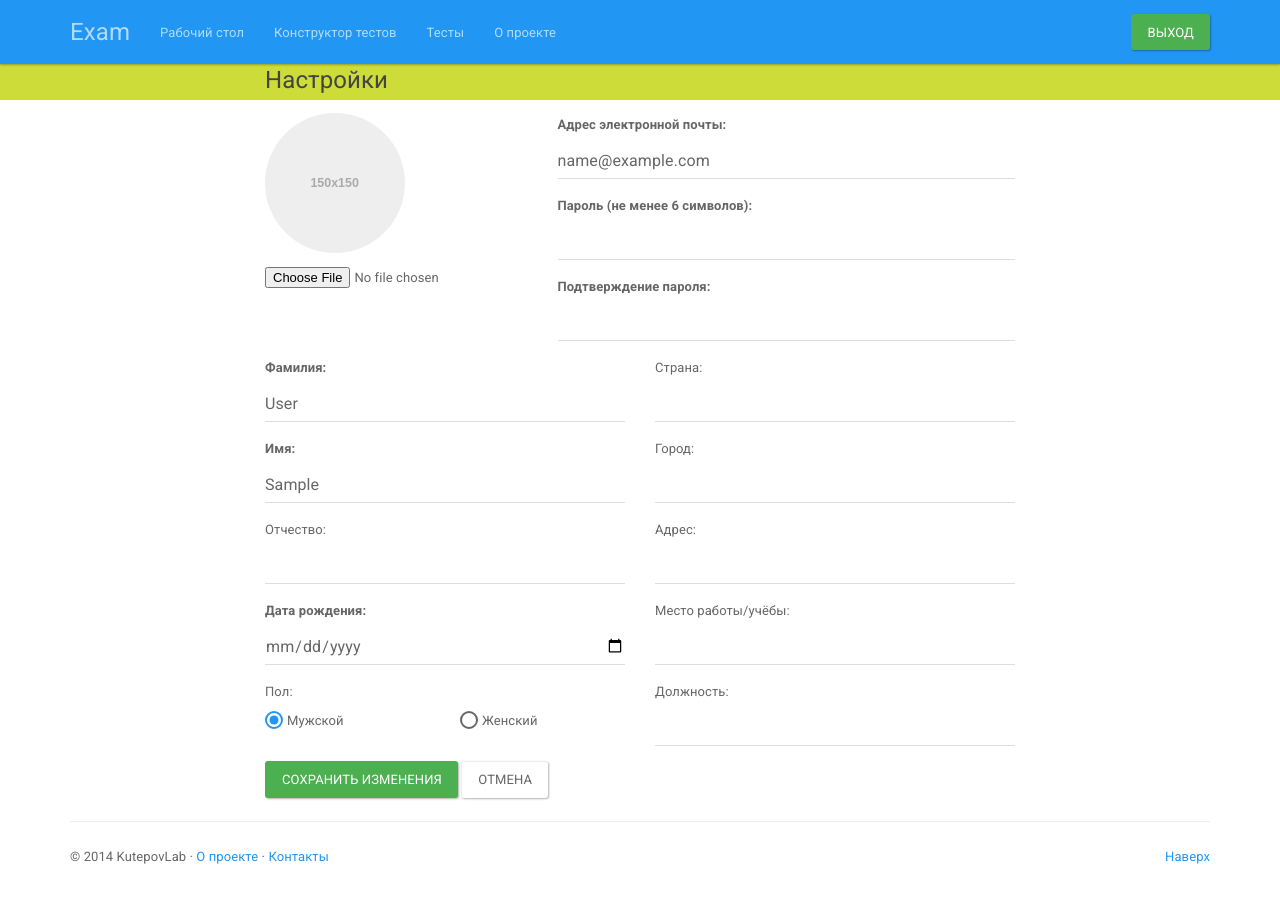
After one commit to AlexeyKutepov/exam_project, a Django app: a page that uses templates/authentication/settings.html in a window 1280 px wide. The commit adds this page. Run offline with Django 3.2, Linux system fonts and the light colour scheme; the visitor is signed in with stand-in values (Sample User, id 1); some libraries are stand-ins or nearby versions.

Commit message:
The settings page was added

```diff
--- a/authentication/urls.py
+++ b/authentication/urls.py
@@ -7,4 +7,5 @@ urlpatterns = patterns('',
         url(r'^login/$', views.sign_in, name='login'),
         url(r'^logout/$', views.sign_out, name='logout'),
         url(r'^create/profile/$', views.create_profile, name='create_profile'),
+        url(r'^settings$', views.settings, name='settings'),
 )
--- a/authentication/views.py
+++ b/authentication/views.py
@@ -106,3 +106,12 @@ def create_profile(request):
             "authentication/create_profile.html",
             {"profile_form": UserProfileForm}
         )
+
+
+@login_required(login_url='/')
+def settings(request):
+    return render(
+            request,
+            "authentication/settings.html",
+            {}
+        )
--- a/exam/models.py
+++ b/exam/models.py
@@ -42,8 +42,8 @@ class UserProfile(AbstractBaseUser, PermissionsMixin):
     MALE = 'MALE'
     FEMALE = 'FEMALE'
     GENDER = (
-        (MALE, 'Male'),
-        (FEMALE, 'Female'),
+        (MALE, 'MALE'),
+        (FEMALE, 'FEMALE'),
     )
 
     email = models.EmailField(
--- /dev/null
+++ b/templates/authentication/settings.html
@@ -0,0 +1,125 @@
+{% extends "base.html" %}
+{% block head %}
+    <script src="/static/js/authentication.js"></script>
+{% endblock %}
+{% block header_content %}
+    <div class="k-panel-header vertical-align">
+        <div class="container">
+            <div class="row vertical-align">
+                <div class="col-lg-4 col-lg-offset-2">
+                    <h4>Настройки</h4>
+                </div>
+            </div>
+        </div>
+    </div>
+{% endblock %}
+{% block content %}
+    <p></p>
+    <form id="formCreateProfile" action="{% url "create_profile" %}" method="post" enctype="multipart/form-data">
+    {% csrf_token %}
+    <div class="row">
+        <div class="col-lg-3 col-lg-offset-2">
+            <div class="form-group">
+                {% if user.picture %}
+                    <img id="impPreview" class="img-circle"
+                                 src="{{ MEDIA_URL }}{{ user.picture }}"
+                                 alt="Photo" width="140" height="140">
+                        <p></p>
+                    <input id="inputPicture" name="picture" type="file" onchange="onPreview(this)">
+                {% else %}
+                    <img id="impPreview" class="img-circle"
+                             data-src="holder.js/150x150/auto/white"
+                             alt="Photo" width="140" height="140">
+                    <p></p>
+                    <input id="inputPicture" name="picture" type="file" onchange="onPreview(this)">
+                {% endif %}
+            </div>
+        </div>
+        <div class="col-lg-5">
+            <div id="divEmail" class="form-group">
+                <label class="control-label" for="inputEmail"><b>Адрес электронной почты:</b></label>
+                <input id="inputEmail" name="email" type="email" class="form-control" onchange="checkEmail(this)" onkeyup="checkEmail(this)" value="{{ user.email }}" required>
+                <label id="labelErrorEmail" class="control-label" for="inputEmail" hidden>Не корректный адрес электронной почты</label>
+            </div>
+            <div id="divPassword1" class="form-group">
+                <label class="control-label" for="inputPassword1"><b>Пароль (не менее 6 символов):</b></label>
+                <input id="inputPassword1" name="password1" type="password" class="form-control" onchange="checkPassword1(this)" onkeyup="checkPassword1(this)" required>
+                <label id="labelErrorPassword1" class="control-label" for="inputPassword1" hidden>Пароль должен быть не меннее 6 символов</label>
+            </div>
+            <div id="divPassword2" class="form-group">
+                <label class="control-label" for="inputPassword2"><b>Подтверждение пароля:</b></label>
+                <input id="inputPassword2" name="password2" type="password" class="form-control" onchange="checkPassword2(this)" onkeyup="checkPassword2(this)" required>
+                <label id="labelErrorPassword2" class="control-label" for="inputPassword1" hidden>Пароли не совпадают</label>
+            </div>
+        </div>
+    </div>
+    <div class="row">
+        <div class="col-lg-4 col-lg-offset-2">
+            <div id="divLastName" class="form-group">
+                <label class="control-label" for="inputLastName"><b>Фамилия:</b></label>
+                <input id="inputLastName" name="lastName" type="text" class="form-control" onchange="checkLastName(this)" onkeyup="checkLastName(this)" value="{{ user.last_name }}" required>
+            </div>
+            <div id="divFirstName" class="form-group">
+                <label class="control-label" for="inputFirstName"><b>Имя:</b></label>
+                <input id="inputFirstName" name="firstName" type="text" class="form-control" onchange="checkFirstName(this)" onkeyup="checkFirstName(this)" value="{{ user.first_name }}" required>
+            </div>
+            <div class="form-group">
+                <label class="control-label" for="inputMiddleName">Отчество:</label>
+                <input id="inputMiddleName" name="middleName" type="text" class="form-control" value="{{ user.middle_name }}">
+            </div>
+            <div id="divDateOfBirth" class="form-group">
+                <label class="control-label" for="inputDateOfBirth"><b>Дата рождения:</b></label>
+                <input id="inputDateOfBirth" name="dateOfBirth" type="date" class="form-control" onchange="checkDateOfBirth(this)" onkeyup="checkDateOfBirth(this)" value="{{ user.date_of_birth }}" required>
+            </div>
+            <label class="control-label" for="divGender">Пол:</label>
+            {% if user.gender == "MALE" %}
+            <div id="divGender" class="row">
+                <div class="col-lg-6">
+                    <label><input id="radioMale" type="radio" name="gender" value="MALE" checked>Мужской</label>
+                </div>
+                <div class="col-lg-6">
+                    <label><input id="radioFemale" type="radio" name="gender" value="FEMALE">Женский</label>
+                </div>
+            </div>
+            {% else %}
+                <div id="divGender" class="row">
+                    <div class="col-lg-6">
+                        <label><input id="radioMale" type="radio" name="gender" value="MALE">Мужской</label>
+                    </div>
+                    <div class="col-lg-6">
+                        <label><input id="radioFemale" type="radio" name="gender" value="FEMALE" checked>Женский</label>
+                    </div>
+                </div>
+            {% endif %}
+        </div>
+        <div class="col-lg-4">
+            <div class="form-group">
+                <label class="control-label" for="inputCountry">Страна:</label>
+                <input id="inputCountry" name="country" type="text" class="form-control" value="{{ user.country }}">
+            </div>
+            <div class="form-group">
+                <label class="control-label" for="inputCity">Город:</label>
+                <input  id="inputCity" name="city" type="text" class="form-control" value="{{ user.city }}">
+            </div>
+            <div class="form-group">
+                <label class="control-label" for="inputAddress">Адрес:</label>
+                <input  id="inputAddress" name="address" type="text" class="form-control" value="{{ user.address }}">
+            </div>
+            <div class="form-group">
+                <label class="control-label" for="inputInstitution">Место работы/учёбы:</label>
+                <input id="inputInstitution" name="institution" type="text" class="form-control" value="{{ user.institution }}">
+            </div>
+            <div class="form-group">
+                <label class="control-label" for="inputPosition">Должность:</label>
+                <input id="inputPosition" name="position" type="text" class="form-control" value="{{ user.position }}">
+            </div>
+        </div>
+    </div>
+    <div class="row">
+        <div class="col-lg-offset-2 col-lg-6">
+            <button id="btnRegister" type="submit" class="btn btn-success">Сохранить изменения</button>
+            <a href="/"><input type="button" class="btn btn-default" value="Отмена"/></a>
+        </div>
+    </div>
+    </form>
+{% endblock %}
```
Also changed, not shown: templates/exam/dashboard.html (+8 -0 lines).
